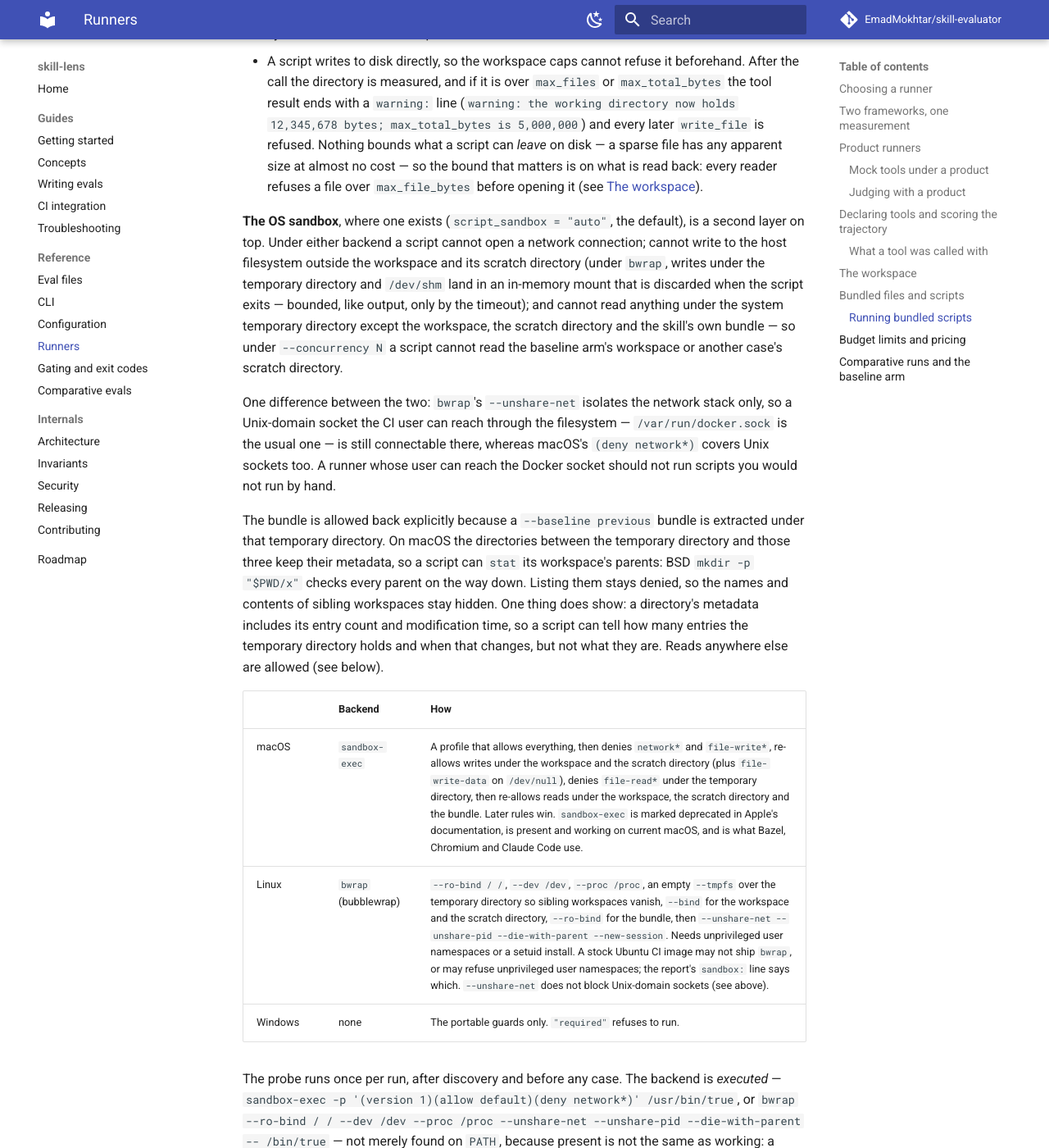
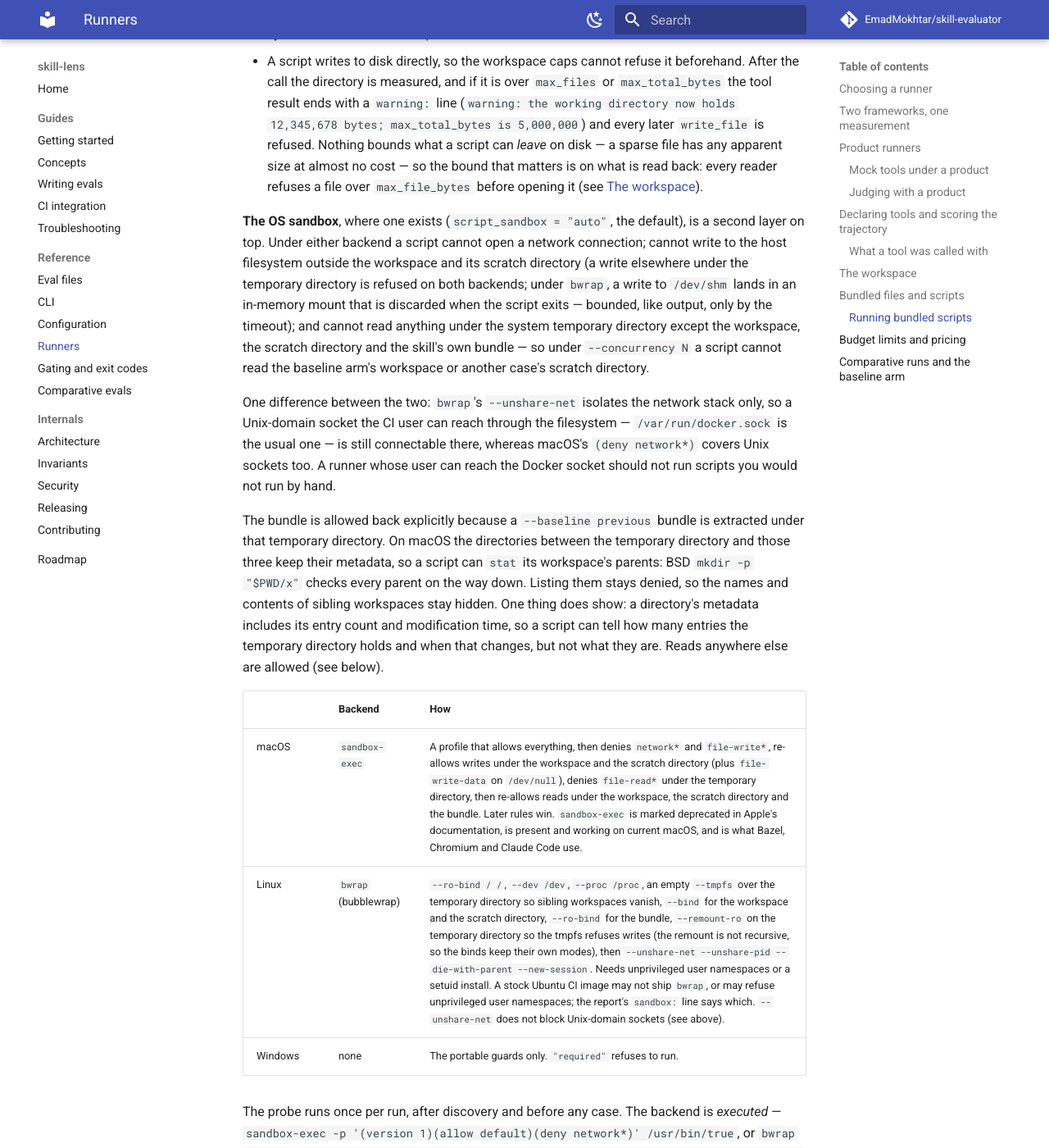
Before and after one commit to EmadMokhtar/skill-evaluator, an MkDocs documentation site: the page built from docs/runners.md, in a window 1280 px wide and 1400 px high, scrolled down 17841 px. Shown: the whole window at 82% size. Built offline with MkDocs 1.6.1 and Material for MkDocs 9.7.7, drawn with Linux system fonts in a browser that asks for light colours; comment, search, counter and statistics services are not loaded.

Commit message:
fix: refuse script writes under the temp dir in the linux bwrap sandbox
bwrap mounted an empty tmpfs over the temp directory to hide sibling
workspaces, but a tmpfs is writable. A script's write there landed in
memory and vanished instead of being refused, as sandbox-exec refuses it.
The tmpfs is now remounted read-only after the three binds. The remount
is not recursive, so the workspace and scratch stay writable and the
bundle stays read-only.

The live sandbox tests skip on a runner where bwrap cannot start, which
is why this stayed green on main. A sandbox-linux CI job now installs
bwrap and allows unprivileged user namespaces, so they run every time.

Co-Authored-By: Claude Opus 5.5 <noreply@anthropic.com>

```diff
--- a/docs/runners.md
+++ b/docs/runners.md
@@ -705,9 +705,10 @@ reading that fact is the eval signal. `run_script` never raises. Standard input
 
 **The OS sandbox**, where one exists (`script_sandbox = "auto"`, the default), is a second
 layer on top. Under either backend a script cannot open a network connection; cannot write
-to the host filesystem outside the workspace and its scratch directory (under `bwrap`,
-writes under the temporary directory and `/dev/shm` land in an in-memory mount that is
-discarded when the script exits — bounded, like output, only by the timeout); and cannot
+to the host filesystem outside the workspace and its scratch directory (a write elsewhere
+under the temporary directory is refused on both backends; under `bwrap`, a write to
+`/dev/shm` lands in an in-memory mount that is discarded when the script exits — bounded,
+like output, only by the timeout); and cannot
 read anything under the system temporary directory except the workspace, the scratch
 directory and the skill's own bundle — so under `--concurrency N` a script cannot read the
 baseline arm's workspace or another case's scratch directory.
@@ -729,7 +730,7 @@ entries the temporary directory holds and when that changes, but not what they a
 | | Backend | How |
 | --- | --- | --- |
 | macOS | `sandbox-exec` | A profile that allows everything, then denies `network*` and `file-write*`, re-allows writes under the workspace and the scratch directory (plus `file-write-data` on `/dev/null`), denies `file-read*` under the temporary directory, then re-allows reads under the workspace, the scratch directory and the bundle. Later rules win. `sandbox-exec` is marked deprecated in Apple's documentation, is present and working on current macOS, and is what Bazel, Chromium and Claude Code use. |
-| Linux | `bwrap` (bubblewrap) | `--ro-bind / /`, `--dev /dev`, `--proc /proc`, an empty `--tmpfs` over the temporary directory so sibling workspaces vanish, `--bind` for the workspace and the scratch directory, `--ro-bind` for the bundle, then `--unshare-net --unshare-pid --die-with-parent --new-session`. Needs unprivileged user namespaces or a setuid install. A stock Ubuntu CI image may not ship `bwrap`, or may refuse unprivileged user namespaces; the report's `sandbox:` line says which. `--unshare-net` does not block Unix-domain sockets (see above). |
+| Linux | `bwrap` (bubblewrap) | `--ro-bind / /`, `--dev /dev`, `--proc /proc`, an empty `--tmpfs` over the temporary directory so sibling workspaces vanish, `--bind` for the workspace and the scratch directory, `--ro-bind` for the bundle, `--remount-ro` on the temporary directory so the tmpfs refuses writes (the remount is not recursive, so the binds keep their own modes), then `--unshare-net --unshare-pid --die-with-parent --new-session`. Needs unprivileged user namespaces or a setuid install. A stock Ubuntu CI image may not ship `bwrap`, or may refuse unprivileged user namespaces; the report's `sandbox:` line says which. `--unshare-net` does not block Unix-domain sockets (see above). |
 | Windows | none | The portable guards only. `"required"` refuses to run. |
 
 The probe runs once per run, after discovery and before any case. The backend is *executed*
--- a/docs/security.md
+++ b/docs/security.md
@@ -245,9 +245,9 @@ A skill may ship code under `scripts/`. skill-lens can execute it, and the trust
   never an aborted run.
 - **An OS sandbox applies where one exists** — `sandbox-exec` on macOS, `bwrap` on Linux.
   Under it a script cannot open a network connection, cannot write to the host filesystem
-  outside the workspace and its scratch directory (under `bwrap`, writes under the
-  temporary directory and `/dev/shm` land in an in-memory mount discarded when the script
-  exits), and cannot read anything under the system temporary directory except the
+  outside the workspace and its scratch directory (a write elsewhere under the temporary
+  directory is refused on both backends; under `bwrap`, a write to `/dev/shm` lands in an
+  in-memory mount discarded when the script exits), and cannot read anything under the system temporary directory except the
   workspace, the scratch directory and the skill's own bundle — so other arms' and other
   cases' workspaces are hidden from it. On macOS the directories above those three keep
   their metadata (`stat`), never their listing, so `mkdir -p "$PWD/x"` works. That metadata
```
Also changed, not shown: docs/invariants.md (+5 -1 lines), 4 other files.
